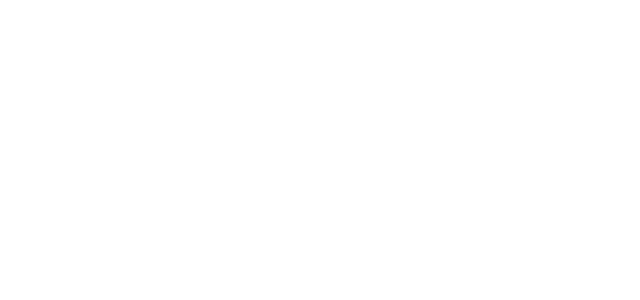
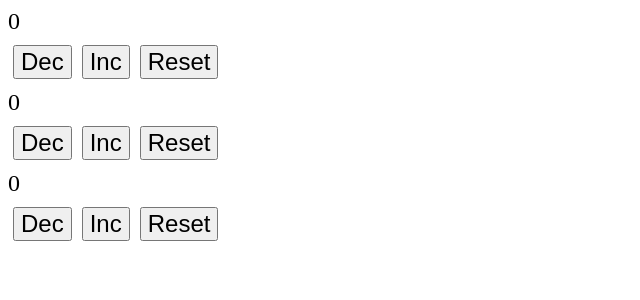
Before and after one commit to maverick0395/OktenReact, a React (Create React App) app: page / in a window 1280 px wide. Shown: the top 300 px of the page, without its empty margins (0-640 px from the left). Built offline with nearby package versions, Linux system fonts and the light colour scheme.

Commit message:
homework from lesson 4

```diff
--- a/src/App.js
+++ b/src/App.js
@@ -1,7 +1,9 @@
+import {Counters} from "./components/Counters/Counters";
 
 function App() {
     return (
         <>
+            <Counters/>
         </>
     );
 }
--- /dev/null
+++ b/src/components/Counter/Counter.js
@@ -0,0 +1,20 @@
+import css from "./Counter.module.css";
+
+const Counter = ({state, handler}) => {
+    const handleClick = (e) => {
+        e.preventDefault();
+        handler(e.target.value, state.id);
+    }
+
+
+    return (
+        <div className={css.wrap}>
+            <div>{state.value}</div>
+            <button value={'dec'} onClick={(e) => handleClick(e)}>Dec</button>
+            <button value={'inc'} onClick={(e) => handleClick(e)}>Inc</button>
+            <button value={'res'} onClick={(e) => handleClick(e)}>Reset</button>
+        </div>
+    );
+};
+
+export {Counter};
--- /dev/null
+++ b/src/components/Counter/Counter.module.css
@@ -0,0 +1,9 @@
+.wrap div {
+    font-size: 24px;
+}
+
+.wrap button {
+    margin: 10px 5px;
+
+    font-size: 24px;
+}
--- /dev/null
+++ b/src/components/Counters/Counters.js
@@ -0,0 +1,65 @@
+import {useReducer} from "react";
+import {Counter} from "../Counter/Counter";
+
+const reducer = (state, action) => {
+    switch (action.id) {
+        case 1:
+            switch (action.type) {
+                case 'dec':
+                    return {...state, counter1: {...state.counter1, value: state.counter1.value - 1}}
+                case 'inc':
+                    return {...state, counter1: {...state.counter1, value: state.counter1.value + 1}}
+                case 'res':
+                    return {...state, counter1: {...state.counter1, value: 0}}
+                default:
+                    throw new Error('Error')
+            }
+        case 2:
+            switch (action.type) {
+                case 'dec':
+                    return {...state, counter2: {...state.counter2, value: state.counter2.value - 1}}
+                case 'inc':
+                    return {...state, counter2: {...state.counter2, value: state.counter2.value + 1}}
+                case 'res':
+                    return {...state, counter2: {...state.counter2, value: 0}}
+                default:
+                    throw new Error('Error')
+            }
+        case 3:
+            switch (action.type) {
+                case 'dec':
+                    return {...state, counter3: {...state.counter3, value: state.counter3.value - 1}}
+                case 'inc':
+                    return {...state, counter3: {...state.counter3, value: state.counter3.value + 1}}
+                case 'res':
+                    return {...state, counter3: {...state.counter3, value: 0}}
+                default:
+                    throw new Error('Error')
+            }
+        default:
+            throw new Error('Error')
+    }
+}
+
+const Counters = () => {
+    const [state, dispatch] = useReducer(reducer, {
+        counter1: {value: 0, id: 1},
+        counter2: {value: 0, id: 2},
+        counter3: {value: 0, id: 3}
+    });
+
+    const onClickHandler = (value, id) => {
+        dispatch({type: value, id: id});
+    }
+
+
+    return (
+        <div>
+            <Counter state={state.counter1} handler={onClickHandler}/>
+            <Counter state={state.counter2} handler={onClickHandler}/>
+            <Counter state={state.counter3} handler={onClickHandler}/>
+        </div>
+    );
+};
+
+export {Counters};
```
